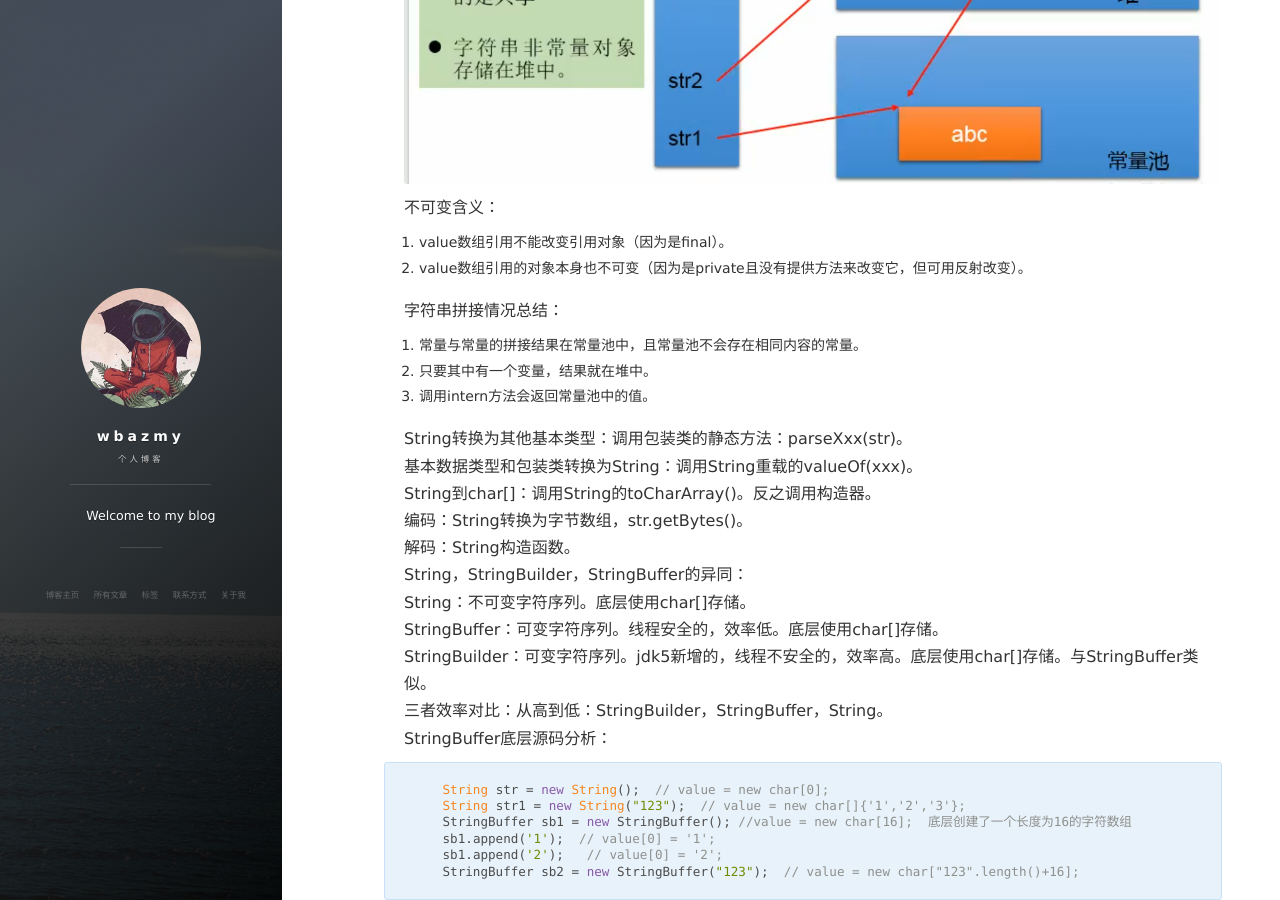
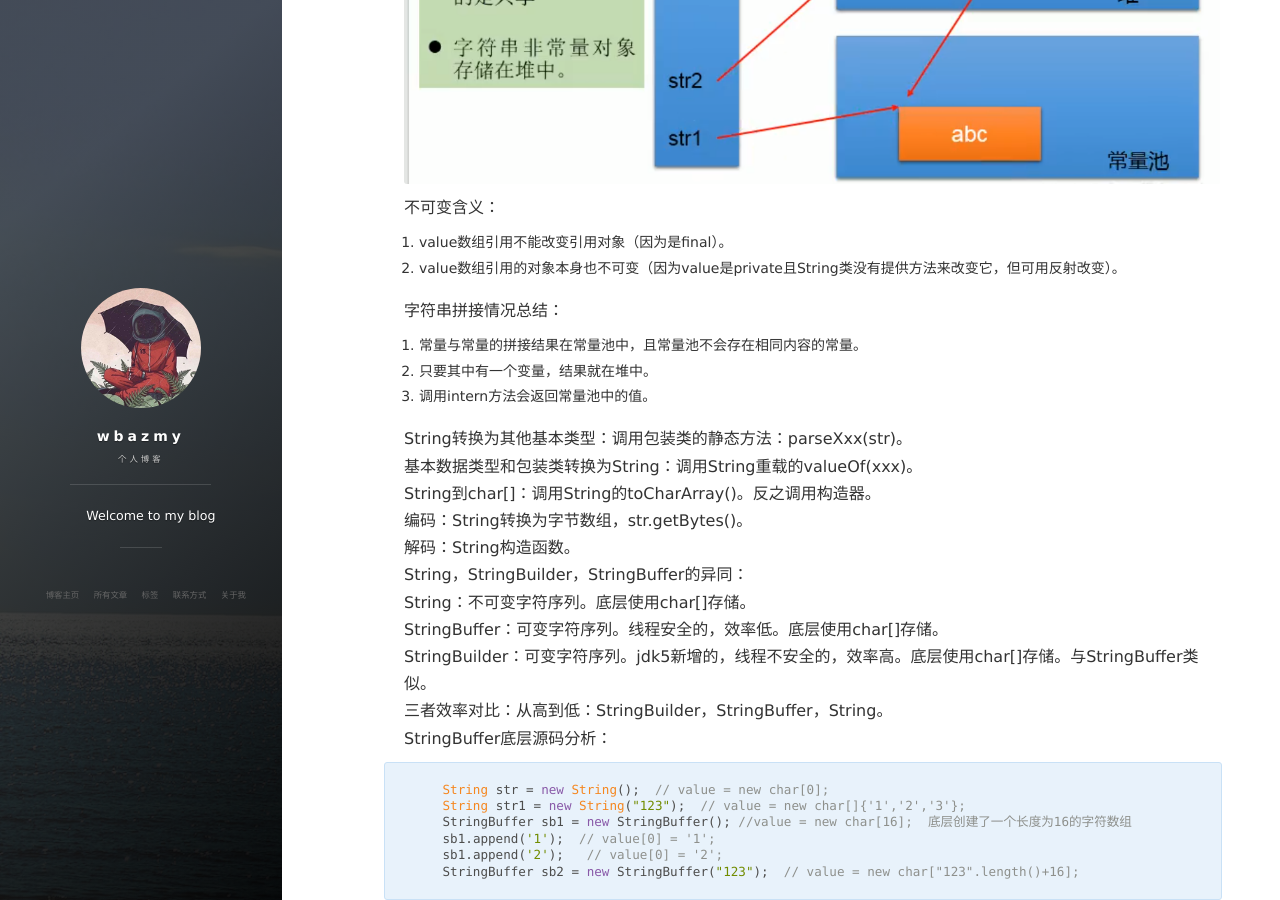
Before and after one commit to wbazmy/wbazmy.github.io, a Jekyll site: the page built from _posts/2021-11-18-String相关类.md, in a window 1280 px wide and 900 px high, scrolled down 618 px. Built offline with Jekyll 4.4.1, drawn with Linux system fonts in a browser that asks for light colours; nearby versions of some CDN libraries; comment, search, counter and statistics services are not loaded; grey boxes are pictures that could not be loaded.

Commit message:
Update 2021-11-18-String相关类.md

```diff
--- a/_posts/2021-11-18-String相关类.md
+++ b/_posts/2021-11-18-String相关类.md
@@ -13,7 +13,7 @@ tags: JavaSE基础
 
 不可变含义：
 1. value数组引用不能改变引用对象（因为是final）。
-2. value数组引用的对象本身也不可变（因为是private且没有提供方法来改变它，但可用反射改变）。
+2. value数组引用的对象本身也不可变（因为value是private且String类没有提供方法来改变它，但可用反射改变）。
 
 字符串拼接情况总结：
 1. 常量与常量的拼接结果在常量池中，且常量池不会存在相同内容的常量。
```
